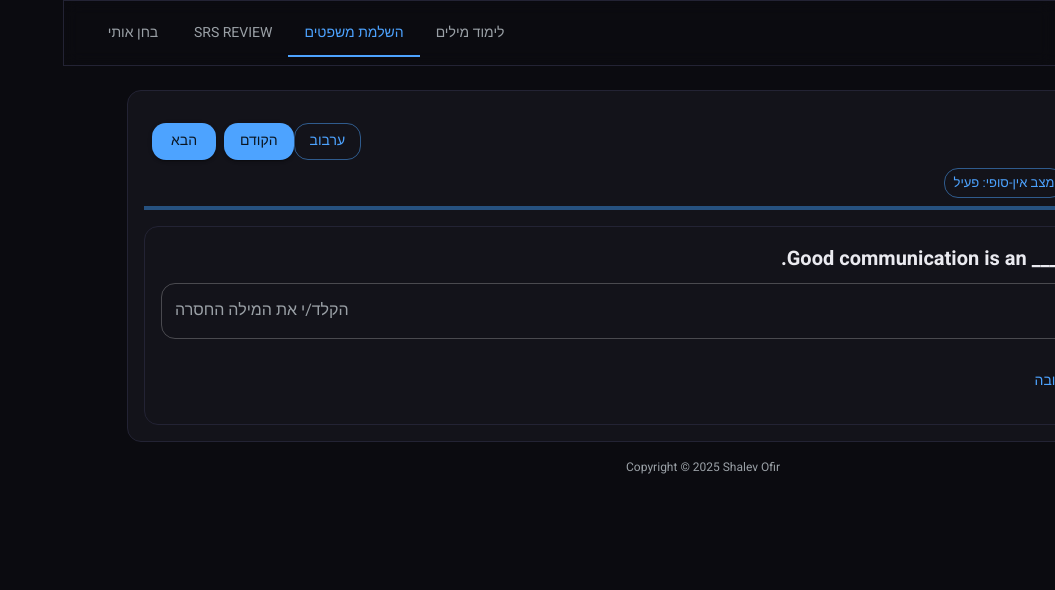
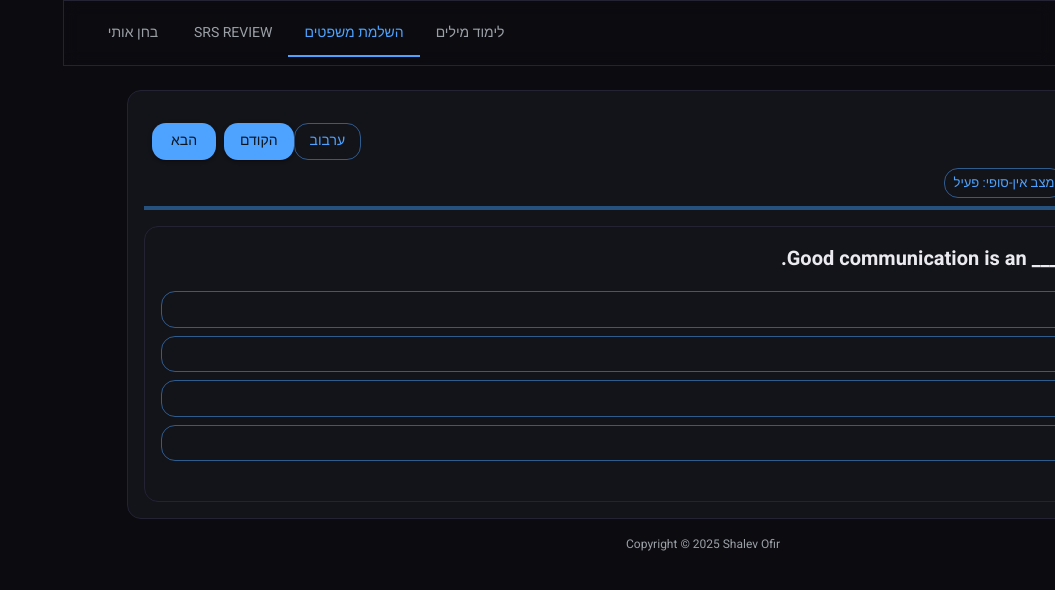
Before and after one commit to ofirent/learnwords, a React (Vite) app: page / in a window 1280 px wide. Both pictures are taken after a click on the tab "השלמת משפטים". Shown: the top 590 px of the page, without its empty margins (225-1280 px from the left). Built offline with nearby package versions, Linux system fonts and the light colour scheme.

Commit message:
Refactor PracticeView to use option selection

```diff
--- a/src/components/PracticeView.tsx
+++ b/src/components/PracticeView.tsx
@@ -5,7 +5,6 @@ import {
   Card,
   CardContent,
   Typography,
-  TextField,
   Button,
   Stack,
   LinearProgress,
@@ -17,26 +16,50 @@ import { useStats } from '../useStats'
 
 export default function PracticeView() {
   const [idx, setIdx] = useState(0)
-  const [input, setInput] = useState('')
   const [infinite, setInfinite] = useState(true)
-  const [showAnswer, setShowAnswer] = useState(false) // 👈 חדש
+  const [selected, setSelected] = useState<string | null>(null)
+  const [answered, setAnswered] = useState(false)
 
   const { stats, accuracy, markCorrect, markWrong } = useStats()
 
   const current = practice[idx]
-  const normalized = (s: string) => s.trim().toLowerCase()
-  const isCorrect =
-    normalized(input).length > 0 &&
-    normalized(input) === normalized(current.answer)
 
   const progress = useMemo(
     () => ((idx + 1) / practice.length) * 100,
     [idx]
   )
 
+  // יצירת 4 אופציות – אחת נכונה, 3 אחרות רנדומליות
+  const options = useMemo(() => {
+    const correct = current.answer
+    const others = practice
+      .filter((_, i) => i !== idx)
+      .map(p => p.answer)
+
+    const shuffledOthers = [...others]
+    for (let i = shuffledOthers.length - 1; i > 0; i--) {
+      const j = Math.floor(Math.random() * (i + 1))
+      ;[shuffledOthers[i], shuffledOthers[j]] = [
+        shuffledOthers[j],
+        shuffledOthers[i],
+      ]
+    }
+
+    const distractors = shuffledOthers.slice(0, 3)
+    const all = [correct, ...distractors]
+
+    // ערבוב 4 האופציות
+    for (let i = all.length - 1; i > 0; i--) {
+      const j = Math.floor(Math.random() * (i + 1))
+      ;[all[i], all[j]] = [all[j], all[i]]
+    }
+
+    return all
+  }, [idx, current.answer])
+
   function resetForNewQuestion() {
-    setInput('')
-    setShowAnswer(false) // 👈 בכל מעבר שאלה – להסתיר תשובה
+    setSelected(null)
+    setAnswered(false)
   }
 
   function shuffle() {
@@ -53,9 +76,15 @@ export default function PracticeView() {
     resetForNewQuestion()
   }
 
-  function checkAndScore() {
-    if (!normalized(input)) return
-    if (isCorrect) {
+  function handleSelect(option: string) {
+    setSelected(option)
+
+    // אם כבר ענינו על השאלה – לא להחשיב שוב
+    if (answered) return
+
+    setAnswered(true)
+
+    if (option === current.answer) {
       markCorrect()
     } else {
       markWrong()
@@ -63,24 +92,30 @@ export default function PracticeView() {
   }
 
   function next() {
-    // קודם נבדוק/נעניק ניקוד אם הוזנה תשובה
-    if (normalized(input)) {
-      checkAndScore()
-    }
+    // קודם מאפסים את המשוב, כדי שלא יופיע על השאלה הבאה
+    resetForNewQuestion()
 
-    if (idx >= practice.length - 1) {
-      if (infinite) {
-        shuffle() // כבר עושה resetForNewQuestion בפנים
-        return
+    setIdx(prevIdx => {
+      if (prevIdx >= practice.length - 1) {
+        if (infinite) {
+          // ערבוב חוזר והתחלה מחדש
+          for (let i = practice.length - 1; i > 0; i--) {
+            const j = Math.floor(Math.random() * (i + 1))
+            ;[practice[i], practice[j]] = [practice[j], practice[i]]
+          }
+          return 0
+        } else {
+          return practice.length - 1
+        }
       } else {
-        setIdx(practice.length - 1)
+        return prevIdx + 1
       }
-    } else {
-      setIdx(i => i + 1)
-    }
+    })
+  }
 
-    resetForNewQuestion()
-  }
+  const isCorrectSelection =
+    selected != null && selected === current.answer
+  const hasSelection = selected != null
 
   return (
     <Box sx={{ mt: 2 }}>
@@ -94,13 +129,24 @@ export default function PracticeView() {
           שאלה {idx + 1} / {practice.length}
         </Typography>
         <Stack direction="row" spacing={1}>
-          <Button variant="outlined" onClick={shuffle}>ערבוב</Button>
-          <Button variant="contained" onClick={prev}>הקודם</Button>
-          <Button variant="contained" onClick={next}>הבא</Button>
+          <Button variant="outlined" onClick={shuffle}>
+            ערבוב
+          </Button>
+          <Button variant="contained" onClick={prev}>
+            הקודם
+          </Button>
+          <Button variant="contained" onClick={next}>
+            הבא
+          </Button>
         </Stack>
       </Stack>
 
-      <Stack direction="row" spacing={1} sx={{ mb: 1 }} alignItems="center">
+      <Stack
+        direction="row"
+        spacing={1}
+        sx={{ mb: 1 }}
+        alignItems="center"
+      >
         <Typography variant="body2">
           ניקוד: <strong>{stats.score}</strong>
         </Typography>
@@ -119,62 +165,76 @@ export default function PracticeView() {
         </Button>
       </Stack>
 
-      <LinearProgress variant="determinate" value={progress} sx={{ mb: 2 }} />
+      <LinearProgress
+        variant="determinate"
+        value={progress}
+        sx={{ mb: 2 }}
+      />
 
       <Card variant="outlined">
         <CardContent>
-          <Typography variant="h6" sx={{ mb: 1 }}>
+          <Typography variant="h6" sx={{ mb: 2 }}>
             {current.sentenceWithBlank.replace('____', '_____')}
           </Typography>
 
-          <TextField
-            fullWidth
-            label="הקלד/י את המילה החסרה"
-            value={input}
-            onChange={(e) => setInput(e.target.value)}
-            onKeyDown={(e) => {
-              if (e.key === 'Enter') next()
-            }}
-          />
+          <Stack spacing={1}>
+            {options.map(option => {
+              const isSelected = selected === option
+              const isCorrect = option === current.answer
+
+              let color:
+                | 'inherit'
+                | 'success'
+                | 'error'
+                | 'primary'
+                | 'secondary' = 'primary'
+
+              if (answered) {
+                if (isCorrect) color = 'success'
+                if (isSelected && !isCorrect) color = 'error'
+              }
+
+              return (
+                <Button
+                  key={option}
+                  variant={isSelected ? 'contained' : 'outlined'}
+                  color={color}
+                  onClick={() => handleSelect(option)}
+                  sx={{ justifyContent: 'flex-start' }}
+                  fullWidth
+                >
+                  {option}
+                </Button>
+              )
+            })}
+          </Stack>
 
           <Box sx={{ mt: 2 }}>
-            <Collapse in={Boolean(normalized(input)) && !isCorrect}>
+            <Collapse
+              in={answered && hasSelection && !isCorrectSelection}
+              unmountOnExit
+            >
               <Alert severity="warning">
-                לא מדויק עדיין. רמז: {current.hint || 'נסו שוב 🙂'}
+                לא מדויק… <br />
+                התשובה הנכונה:{' '}
+                <strong>{current.answer}</strong>
+                <br />
+                התרגום:{' '}
+                <strong>{current.hint}</strong>
               </Alert>
             </Collapse>
-            <Collapse in={Boolean(isCorrect)}>
-              <Alert severity="success">בול! תשובה נכונה ✅</Alert>
+
+            <Collapse
+              in={answered && isCorrectSelection}
+              unmountOnExit
+            >
+              <Alert severity="success">
+                בול! תשובה נכונה ✅
+                <br />
+                <strong>{current.answer}</strong> —{' '}
+                {current.hint}
+              </Alert>
             </Collapse>
-
-            <Stack direction="row" spacing={1} sx={{ mt: 1 }}>
-              <Button
-                variant="contained"
-                onClick={checkAndScore}
-                disabled={!normalized(input)}
-              >
-                בדוק
-              </Button>
-              <Button variant="outlined" onClick={next}>
-                הבא
-              </Button>
-              <Button
-                variant="text"
-                onClick={() => setShowAnswer(v => !v)}
-              >
-                {showAnswer ? 'הסתר תשובה' : 'הצג תשובה'}
-              </Button>
-            </Stack>
-
-            {showAnswer && ( // 👈 התשובה מוצגת רק אם showAnswer = true
-              <Typography
-                variant="body2"
-                color="text.secondary"
-                sx={{ mt: 1 }}
-              >
-                תשובה: <strong>{current.answer}</strong>
-              </Typography>
-            )}
           </Box>
         </CardContent>
       </Card>
```
